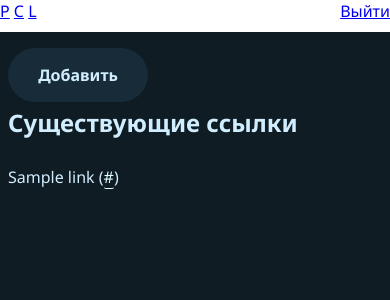
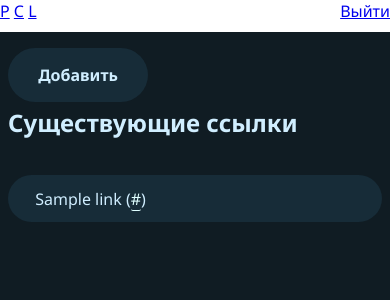
Before and after one commit to ultrasaks/linktree, a Django app: page /profile/links/edit/ in a window 390 px wide. Shown: the top 300 px of the page. Run offline with Django 4.2, Linux system fonts and the light colour scheme; the first user in the database is signed in; tables that the repository leaves empty hold one stand-in row (Sample ...); some libraries are stand-ins or nearby versions.

Commit message:
вдруг сдохну

```diff
--- a/customing_app/templates/links_edit.html
+++ b/customing_app/templates/links_edit.html
@@ -44,15 +44,17 @@
 
 <h2>Существующие ссылки</h2>
 
-<div id="links">
+<div id="links" class="links">
     {% for link in links %}
-    <p id="link_{{link.id}}">
-        <i class="ti ti-{{link.icon}}"></i> {{link.title}} (<a class="white-link" href="{{link.url}}">{{link.url}}</a>)
+    <p id="link_{{link.id}}" class="link-mobile">
+        <span><i class="ti ti-{{link.icon}}"></i> {{link.title}} (<a class="white-link" href="{{link.url}}">{{link.url}}</a>)</span>
         <input type="hidden" id="{{link.id}}_url" value="{{link.url}}">
         <input type="hidden" id="{{link.id}}_title" value="{{link.title}}">
         <input type="hidden" id="{{link.id}}_icon" value="{{link.icon}}">
-        <i class="ti ti-pencil cross cross-red edit-icon" onclick="link_to_popup('{{link.id}}')"></i>
-        <i class="ti ti-x cross cross-red" onclick="delete_link('{{link.id}}')"></i>
+        <span class="link-buttons">
+            <i class="ti ti-pencil cross cross-red edit-icon" onclick="link_to_popup('{{link.id}}')"></i>
+            <i class="ti ti-x cross cross-red" onclick="delete_link('{{link.id}}')"></i>
+        </span>
     </p>
     {% endfor %}
 </div>
--- a/link/settings.py
+++ b/link/settings.py
@@ -13,8 +13,7 @@ with open(f'{BASE_DIR}/link/secret_key.ini', 'r') as key:
 DEBUG = True
 
 ALLOWED_HOSTS = ['*'] #? 'mylink.pythonanywhere.com'
-# CSRF_TRUSTED_ORIGINS = ['https://dfkjsfdkdfjk.fdkjsd']
-CSRF_TRUSTED_ORIGINS = ['https://f3f2-128-71-211-21.eu.ngrok.io']
+CSRF_TRUSTED_ORIGINS = ['https://mylink.pythonanywhere.com']
 
 INSTALLED_APPS = [
     'django.contrib.admin',
--- a/static/scripts/links_edit.js
+++ b/static/scripts/links_edit.js
@@ -64,13 +64,17 @@ function link_to_popup(id) {
 
 function get_link_element(id, link, name, icon) {
     return `
-            <i class="ti ti-${icon}"></i>
-            ${name} (<a class="white-link" href="${link}">${link}</a>)
+            <span>
+                <i class="ti ti-${icon}"></i>
+                ${name} (<a class="white-link" href="${link}">${link}</a>)
+            </span>
             <input type="hidden" id="${id}_url" value="${url}">
             <input type="hidden" id="${id}_title" value="${name}">
             <input type="hidden" id="${id}_icon" value="${icon}">
-            <i class="ti ti-pencil cross cross-red edit-icon" onclick="link_to_popup('${id}')"></i>
-            <i class="ti ti-x cross cross-red" onclick="delete_link('${id}')"></i>
+            <span class="link-buttons">
+                <i class="ti ti-pencil cross cross-red edit-icon" onclick="link_to_popup('${id}')"></i>
+                <i class="ti ti-x cross cross-red" onclick="delete_link('${id}')"></i>
+            </span>
         `
 }
 
@@ -80,7 +84,7 @@ function add_link(id, link, name, icon) {
 
     var inside_link = get_link_element(id, link, name, icon);
     $('#links').append(`
-            <p id="link_${id}">
+            <p id="link_${id}" class="link-mobile">
                 ${inside_link}
             </p>
         `)
--- a/static/styles/base.css
+++ b/static/styles/base.css
@@ -247,6 +247,30 @@ label {
 .cross-red:hover {
     color: #FF5E5E;
 }
+.link-buttons {
+    margin-left: 0.5rem;
+}
+@media (max-width: 700px){
+    .cross-red {
+        font-size: 200%;
+        position: inherit;
+    }
+    .link-mobile {
+        border-radius: 2rem;
+        background-color: #172C38;
+        color: #D0EEFF;
+        padding: .8rem 1.7rem;
+        display: flex;
+        align-items: center;
+    }
+    .links {
+        overflow-x: hidden;
+    }
+    .link-buttons {
+        position: sticky;
+        right: 1rem;
+    }
+}
 .edit-icon {
     color: #c6c647;
 }
```
Also changed, not shown: customing_app/views.py (+2 -5 lines), 1 other file.
